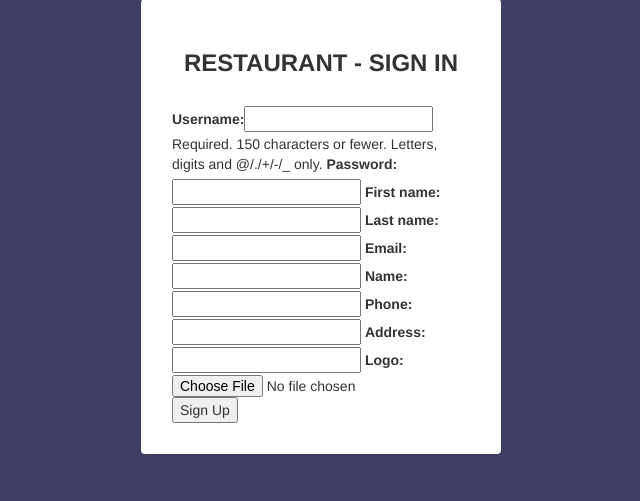
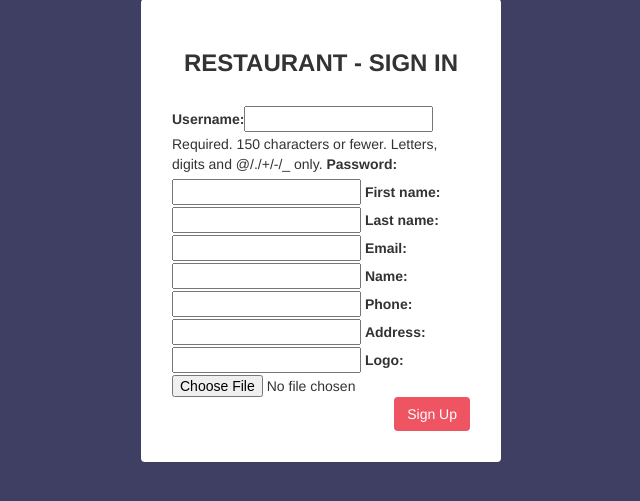
Before and after one commit to Engineermar/foodtasker, a Django app: page /restaurant/sign-up/ in a window 1280 px wide. Shown: the part 61-562 px from the top of the page, without its empty margins (319-959 px from the left). Run offline with Django 3.2, Linux system fonts and the light colour scheme; some libraries are stand-ins or nearby versions.

Commit message:
style signup and sign in btn

```diff
--- a/foodtaskerapp/templates/restaurant/sign_in.html
+++ b/foodtaskerapp/templates/restaurant/sign_in.html
@@ -7,6 +7,6 @@
   <form method="POST">
     {% csrf_token %}
     {{ form }}
-    <button type="submit">Sign In</button>
+    <button type="submit" class="btn btn-pink">Sign In</button>
   </form>
 {% endblock %}
--- a/foodtaskerapp/templates/restaurant/sign_up.html
+++ b/foodtaskerapp/templates/restaurant/sign_up.html
@@ -8,6 +8,6 @@
     {% csrf_token %}
     {{ user_form }}
     {{ restaurant_form }}
-    <button type="submit">Sign Up</button>
+    <button type="submit" class="btn btn-pink pull-right">Sign Up</button>
   </form>
 {% endblock %}
```
